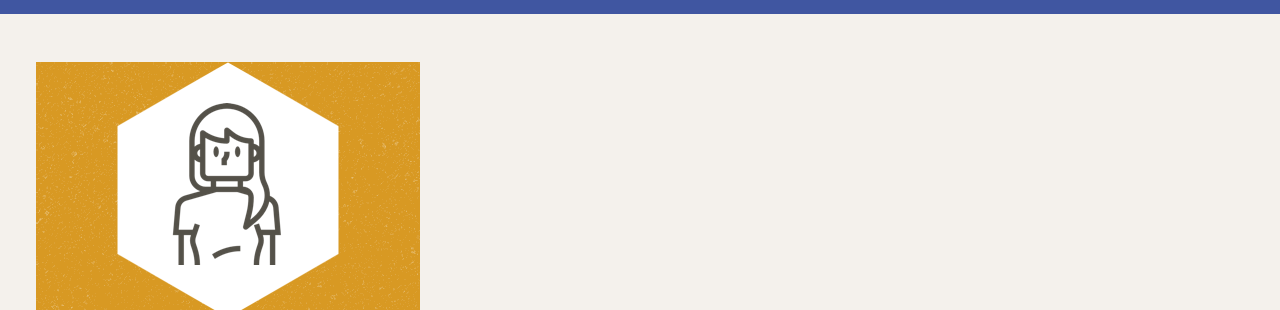
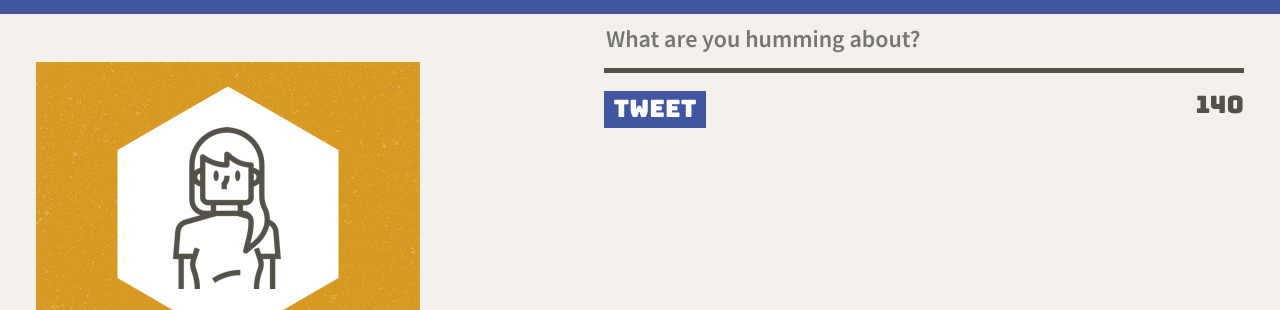
Before and after one commit to sharifhashim/my_tweeter, a website: page public/index.html in a window 1280 px wide. Shown: the part 106-416 px from the top of the page. Drawn offline with nearby package versions, Linux system fonts and the light colour scheme; no server answers.

Commit message:
add media query for screen width 1024px

```diff
--- a/public/styles/layout.css
+++ b/public/styles/layout.css
@@ -33,3 +33,19 @@ nav {
   background-color: #f4f1ec;
   margin: 0 auto;
  }
+
+ @media only screen and (min-width: 1024px) {
+  .desktop {
+    display: flex;
+    flex-direction: column;
+  }
+  /* .layout {
+    float: right
+  } */
+  .container {
+    float: right;
+    width: 50%;
+    margin-top: -16em;
+    margin-right: 1.5em;
+  }
+ }
```
